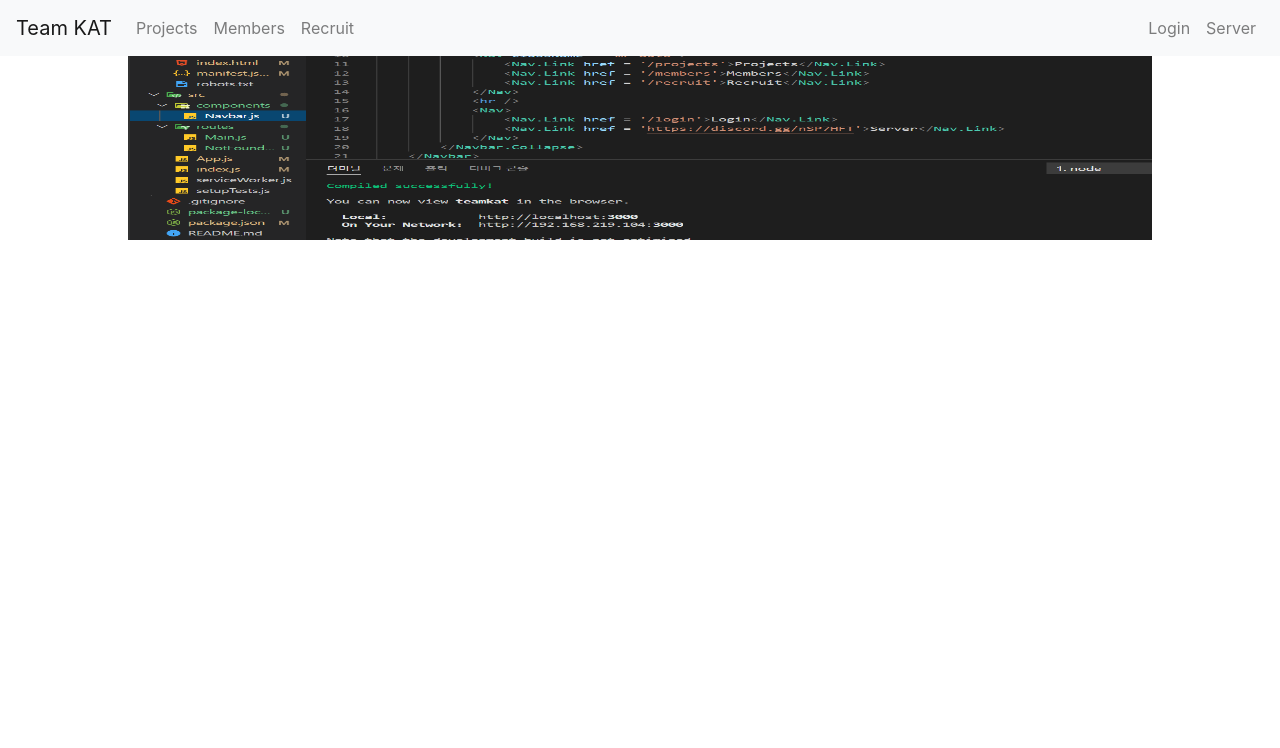
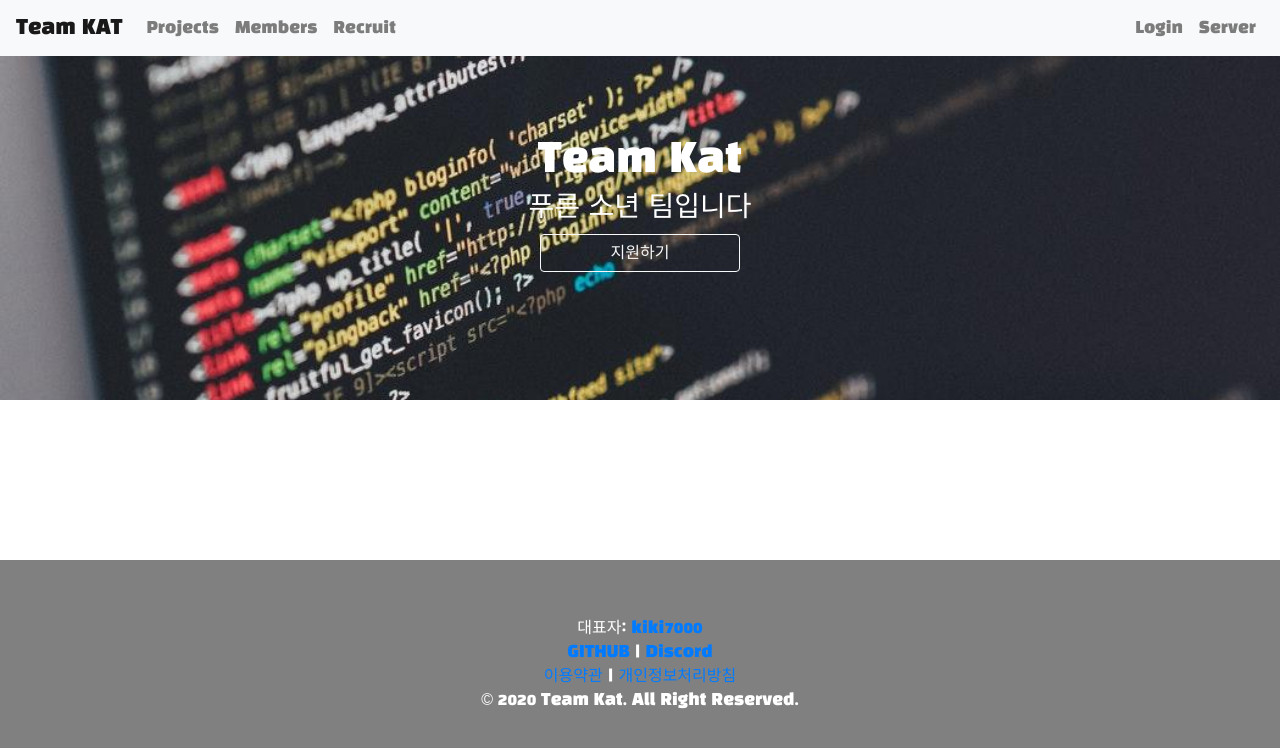
Before and after one commit to paring-chan/team-kat-web, a React (Create React App) app: page / in a window 1280 px wide. Shown: the top 748 px of the page. Built offline with nearby package versions, Linux system fonts and the light colour scheme.

Commit message:
Main Screen

```diff
--- a/public/index.html
+++ b/public/index.html
@@ -9,7 +9,6 @@
       name="description"
       content="Kat!"
     />
-    <link rel="apple-touch-icon" href="%PUBLIC_URL%/logo192.png" />
     <!--
       manifest.json provides metadata used when your web app is installed on a
       user's mobile device or desktop. See https://developers.google.com/web/fundamentals/web-app-manifest/
--- a/src/App.js
+++ b/src/App.js
@@ -1,10 +1,12 @@
 import React from 'react';
 import { BrowserRouter, Switch, Route } from 'react-router-dom';
+import './style/global.css'
 
 import Main from './routes/Main'
 import NotFound from './routes/NotFound'
 
 import NavBar from './components/Navbar'
+import Footer from './components/Footer'
 
 const App = () => (
     <BrowserRouter>
@@ -13,6 +15,7 @@ const App = () => (
             <Route exact path = '/' component = {Main} />
             <Route component = {NotFound} />
         </Switch>
+        <Footer />
     </BrowserRouter>
 )
 
--- /dev/null
+++ b/src/components/Footer.js
@@ -0,0 +1,31 @@
+import React from 'react';
+import styled from 'styled-components'
+import { Link } from 'react-router-dom'
+
+const DivContainer = styled.div`
+    position:absolute;
+    bottom: 0;
+    background-color: grey;
+    text-align: center;
+    color: white;
+
+    height: 30vh;
+    width: 100vw;
+
+    p {
+        padding-top: 7vh;
+    }
+`
+
+const Footer = () => (
+    <DivContainer>
+        <p>
+            대표자: <a href = 'https://github.com/kiki7000'>kiki7000</a><br />
+            <a href = 'https://github.com/Team-Kat'>GITHUB</a> | <a href = 'https://discord.gg/R5UG5mR'>Discord</a><br />
+            <Link to = '/tos'>이용약관</Link> | <Link to = '/policy'>개인정보처리방침</Link><br />
+            © 2020 Team Kat. All Right Reserved.
+        </p>
+    </DivContainer>
+)
+
+export default Footer
--- a/src/components/Navbar.js
+++ b/src/components/Navbar.js
@@ -15,7 +15,7 @@ const Bar = () => (
             <hr />
             <Nav>
                 <Nav.Link href = '/login'>Login</Nav.Link>
-                <Nav.Link href = 'https://discord.gg/nSP7HFT'>Server</Nav.Link>
+                <Nav.Link href = 'https://discord.gg/R5UG5mR'>Server</Nav.Link>
             </Nav>
         </Navbar.Collapse>
     </Navbar>
--- a/src/routes/Main.js
+++ b/src/routes/Main.js
@@ -1,15 +1,34 @@
 import React from 'react';
 import styled from 'styled-components'
 
-const StyledImage = styled.img`
-    width: 80vw;
-    margin-left: 10vw;
-    margin-right: 10vw;
-    height: 30vh;
+import { Button } from 'react-bootstrap'
+
+const StyledCarousel = styled.div`
+    background-image: url(${`${process.env.PUBLIC_URL}/image/code.jpg`});
+    background-size: 100%;
+
+    width: 100vw;
+    height: 50vh;
+
+    color: white;
+
+    text-align: center;
+
+    h1 {
+        padding-top: 17vh;
+    }
+
+    button {
+        width: 200px;
+    }
 `
 
 const Main = () => (
-    <StyledImage src = {`${process.env.PUBLIC_URL}/unknown.png`} alt = 'test'/>
+    <StyledCarousel>
+        <h1>Team Kat</h1>
+        <h3>푸른 소년 팀입니다</h3>
+        <Button variant = 'outline-light'>지원하기</Button>
+    </StyledCarousel>
 )
 
 export default Main
--- /dev/null
+++ b/src/style/global.css
@@ -0,0 +1,5 @@
+@import url('https://fonts.googleapis.com/css2?family=Black+Han+Sans&display=swap');
+
+body {
+    font-family: 'Black Han Sans', sans-serif !important;
+}
```
Also changed, not shown: public/image/code.jpg (added), public/unknown.png (deleted).
